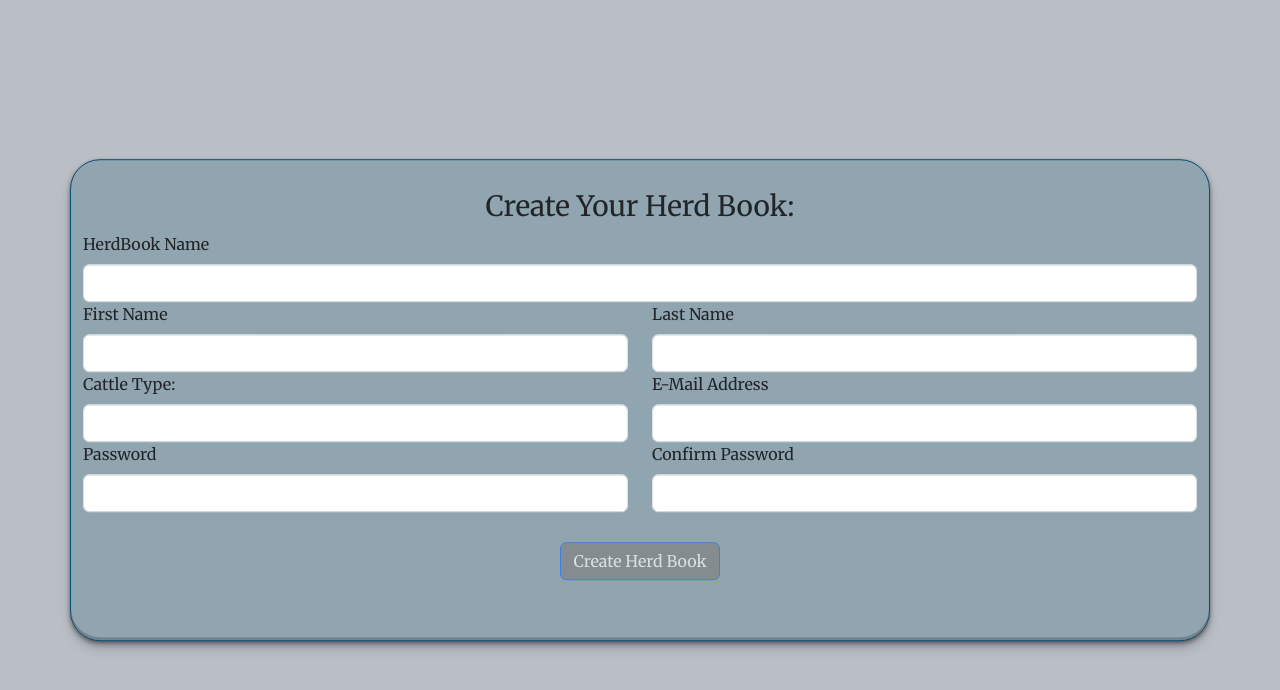
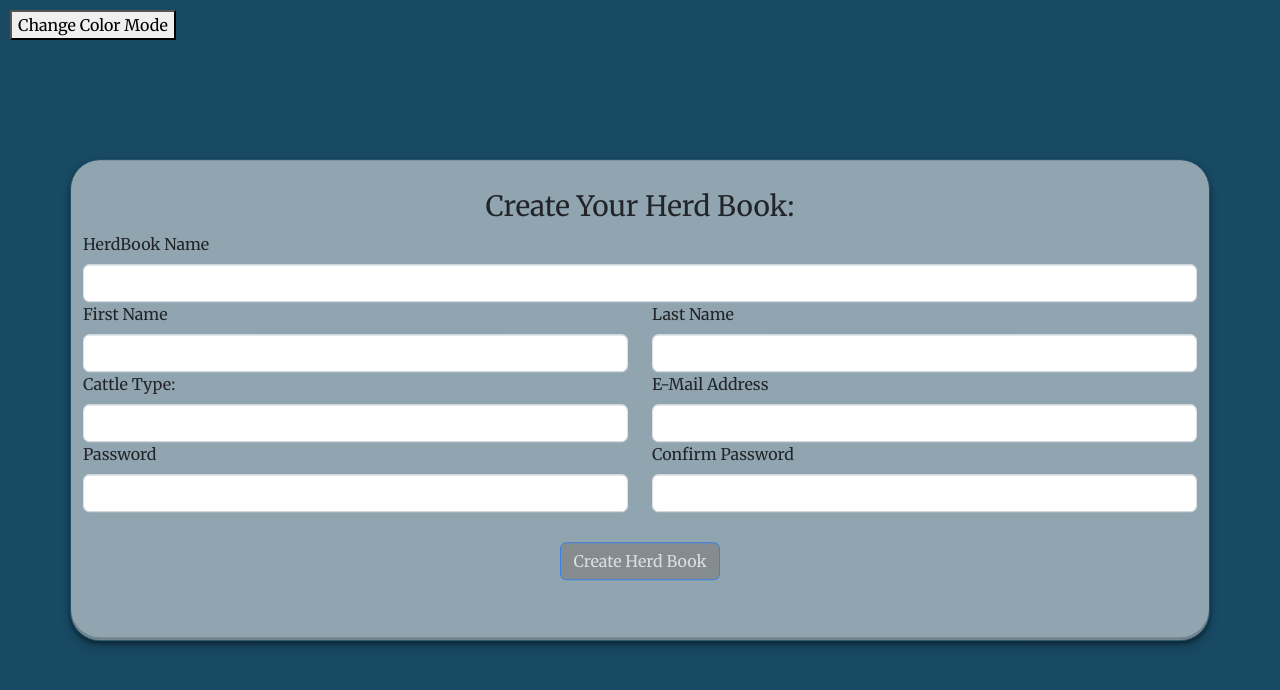
Before and after one commit to jb737/The-HerdBook, a React (Vite) app: page / in a window 1280 px wide. Shown: the top 690 px of the page. Built offline with nearby package versions, Linux system fonts and the light colour scheme.

Commit message:
add themes

```diff
--- /dev/null
+++ b/src/App.module.css
@@ -0,0 +1,5 @@
+.container {
+    min-height: 100vh;
+    background-color: var(--secondary-color-dark);
+    padding: 10px;
+}
--- a/src/App.tsx
+++ b/src/App.tsx
@@ -1,16 +1,20 @@
-import './App.css'
-import CreateHerdBook from './pages/CreateHerdBook/CreateHerdBook'
+import { useState } from 'react';
+import './App.css';
+import CreateHerdBook from './pages/CreateHerdBook/CreateHerdBook';
+import classes from "./App.module.css";
 
 
 
-function App() {
-
+const App = () => {
+ const [theme, setTheme] = useState(window.matchMedia("(prefers-color-scheme: dark)").matches ? "dark" : "");
 
   return (
-    <>
+    <div className = {classes.container} data-theme = {theme}>
+      <button onClick = {() =>
+        setTheme((currentTheme) => (currentTheme === "dark") ? "" : "dark")}>Change Color Mode</button>
       <CreateHerdBook />
-    </>
-  )
-}
+    </div>
+  );
+};
 
 export default App
--- a/src/index.css
+++ b/src/index.css
@@ -2,28 +2,23 @@
 
 :root {
     --primary-color-light:#91a5b0;
-    --primary-color-dark:#064d74;
+    --primary-color-dark:#215069;
     --secondary-color-light: #babec5;
-    --secondary-color-dark:#145374;
+    --secondary-color-dark:#184a64;
 }
 
-/*:dark {
-    --primary-color-light:#be3144;
+[data-theme = "dark"] {
+    --primary-color-light:#636e83;
     --primary-color-dark: #303841;
-    --secondary-color-light: #d3d6db;
+    --secondary-color-light: #718098;
     --secondary-color-dark:#3a4750;
-
-}*/
+}
 
 * {
     box-sizing: border-box;
     font-family: "Merriweather", serif;
     font-weight: 400;
     font-style: normal;
-}
-
-body {
-    background-color: var(--secondary-color-light)!important;
 }
 
 .center {
--- a/src/pages/CreateHerdBook/CreateHerdBook.module.css
+++ b/src/pages/CreateHerdBook/CreateHerdBook.module.css
@@ -23,7 +23,6 @@
 }
 
 
-
 .error_message {
     color: red;
     font-weight: bold;
--- a/src/pages/CreateHerdBook/CreateHerdBook.tsx
+++ b/src/pages/CreateHerdBook/CreateHerdBook.tsx
@@ -3,8 +3,6 @@ import { useState } from "react";
 import classes from "./CreateHerdBook.module.css";
 import CreateHerdBookFormInput from "../../components/CreateHerdBookFormInput/CreateHerdBookFormInput";
 
-//TODO: 1:37:06 in video 12. Still need to add form validation
-//TODO:1:37:06 in video 12. Style the damned button
 
 const CreateHerdBook = (): JSX.Element => {
 
@@ -51,7 +49,7 @@ const CreateHerdBook = (): JSX.Element => {
             <Row className = {classes.title}>
                 <h3>Create Your Herd Book:</h3>
             </Row>
-            <Form  noValidate validated={validated} onSubmit={onSubmitHandler}>
+            <Form noValidate validated={validated} onSubmit={onSubmitHandler}>
             <fieldset>
             <Row>
                 <Col>
```
